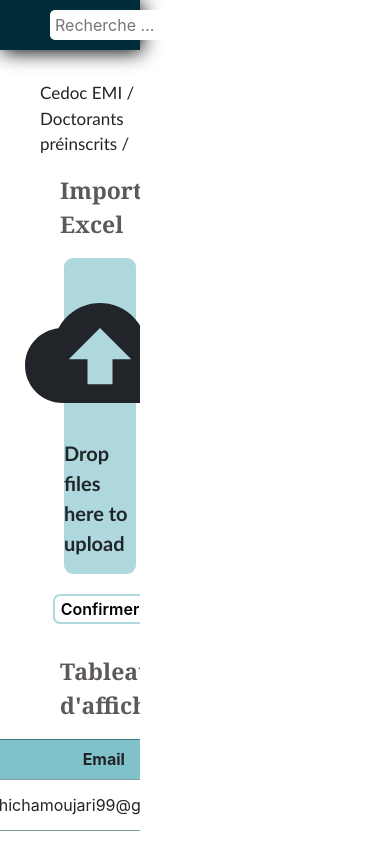
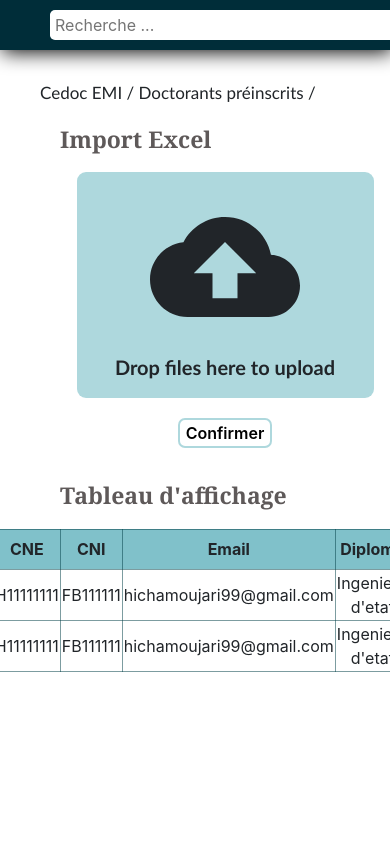
Before and after one commit to HichamOujari/Cedoc, a React (Create React App) app in the folder front-end/: page /admin/doctorants in a window 390 px wide. Shown: the top 844 px of the page. Built offline with nearby package versions, Linux system fonts and the light colour scheme.

Commit message:
by hicham

```diff
--- a/front-end/src/components/admin/listDoctorants.js
+++ b/front-end/src/components/admin/listDoctorants.js
@@ -1,7 +1,7 @@
 import React, { Component } from 'react';
 import Nav from "./nav.js"
+import "./style/ListDoctorant.css"
 import SideBar from "./sideBar.js"
-import "./style/ListDoctorant.css"
 import BackupIcon from '@material-ui/icons/Backup';
 export default class ListDoctorant extends Component {
   render() {
--- a/front-end/src/components/admin/nav.js
+++ b/front-end/src/components/admin/nav.js
@@ -6,7 +6,7 @@ import NotificationsIcon from '@material-ui/icons/Notifications';
 export default class Nav extends Component {
   render() {
     return (
-      <div className="Nav">
+      <div className="NavBarAdmin">
         <div className="SearchBar">
           <input type="text" placeholder="Recherche ..." className="InputSearch" />
           <SearchIcon className="Icon" />
--- a/front-end/src/components/admin/style/ListDoctorant.css
+++ b/front-end/src/components/admin/style/ListDoctorant.css
@@ -120,3 +120,10 @@
         transform: scale(1);
     }
 }
+@media (max-width:1050px){
+
+    .ListDoctorant>.main{
+        width: 100%;
+        padding: 0;
+    }
+}
--- a/front-end/src/components/admin/style/nav_sideBar.css
+++ b/front-end/src/components/admin/style/nav_sideBar.css
@@ -1,4 +1,4 @@
-.Nav{
+.NavBarAdmin{
     background: #002D39;
     display: flex;
     justify-content: space-between;
@@ -9,7 +9,7 @@
     box-shadow: 2px 2px 20px black;
 }
 
-.Nav>.SearchBar{
+.NavBarAdmin>.SearchBar{
     margin-left: 50px;
     background: white;
     display: flex;
@@ -17,32 +17,32 @@
     justify-content: center;
     border-radius: 5px;
 }
-.Nav>.SearchBar>.InputSearch{
+.NavBarAdmin>.SearchBar>.InputSearch{
     outline: none;
     border: 1px solid white;
     padding-left: 4px;
     border-radius: 5px;
     width: 400px;
 }
-.Nav>.SearchBar>.Icon:hover{
+.NavBarAdmin>.SearchBar>.Icon:hover{
     color: black;
 }
-.Nav>.SearchBar>.Icon{
+.NavBarAdmin>.SearchBar>.Icon{
     color: gray;
     cursor: pointer;
     border-left: 1px solid gray;
 }
 
-.Nav>.right{
+.NavBarAdmin>.right{
     display: flex;
     justify-content: space-around;
     margin-right: 20px;
 }
-.Nav>.right>.Icon:hover{
+.NavBarAdmin>.right>.Icon:hover{
     transform: scale(1.3);
     cursor: pointer;
 }
-.Nav>.right>.Icon{
+.NavBarAdmin>.right>.Icon{
     margin-right: 10px;
     margin-left: 10px;
     transition: 1s;
@@ -139,7 +139,13 @@
     .ListDoctorant>.main>.Content>.AfficheTable>table{
         width: 100%;
     }
+    .ListDoctorant{
+    }
     .ListDoctorant>.main{
+        width: 100%;
+        padding: 0;
+    }
+    .NavBarAdmin{
         width: 100%;
     }
 }
```
